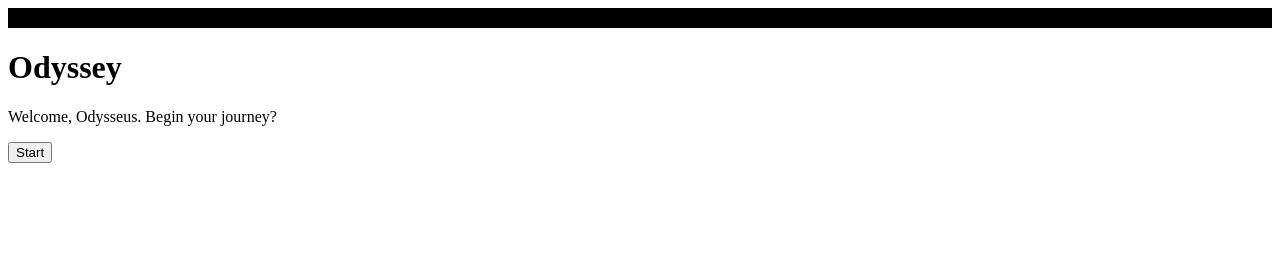
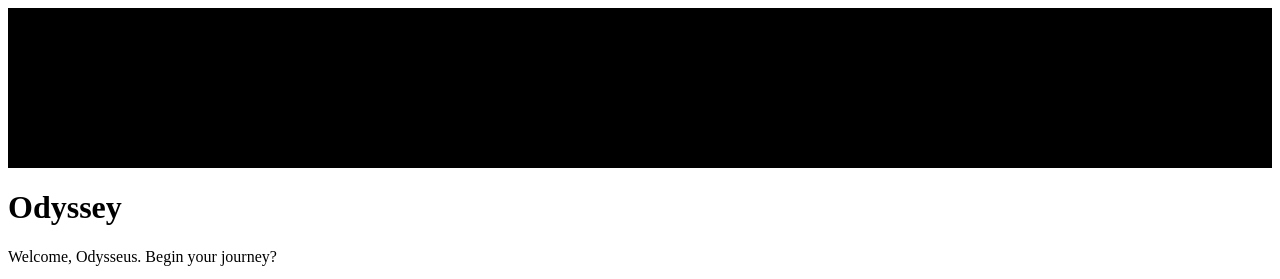
Before and after one commit to briannam27/odyssey, a plain HTML site: page index.html in a window 1280 px wide. Shown: the top 279 px of the page. Drawn offline with Linux system fonts and the light colour scheme.

Commit message:
Update index.html

```diff
--- a/index.html
+++ b/index.html
@@ -22,13 +22,14 @@
                 background-color: black;
                 color: white;
                 padding: 10px;
-                max-height: 140px; /* so it only shows 7 lines of the console */
+                height: 140px; /* so it only shows 7 lines of the console */
                 overflow-y: auto;
                 margin-bottom: 20px;
             }
 
         </style>
     </head>
+
     <body>
 
         <div id="log-output"></div>
```
